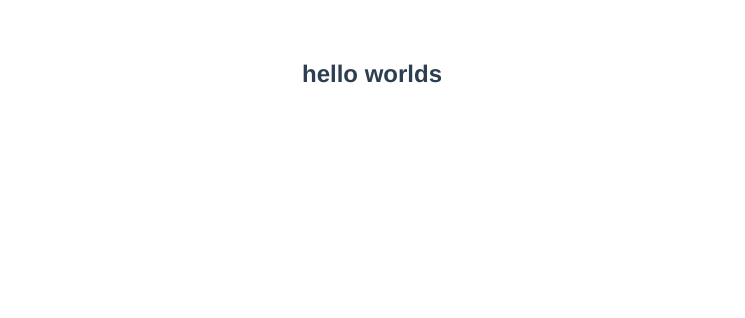
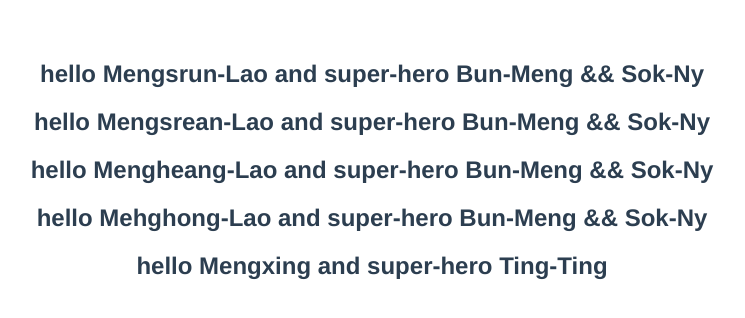
Before and after one commit to Mengsrun-Lao/vuejs3-component-tutorial, a Vue app: page / in a window 1280 px wide. Shown: the top 318 px of the page, without its empty margins (268-1013 px from the left). Built offline with nearby package versions, Linux system fonts and the light colour scheme.

Commit message:
T30 - component props

```diff
--- a/src/App.vue
+++ b/src/App.vue
@@ -1,5 +1,10 @@
 <template>
-  <Greet/>
+  <Greet name="Mengsrun-Lao"  heroName="Bun-Meng && Sok-Ny"/>
+  <Greet name="Mengsrean-Lao" heroName="Bun-Meng && Sok-Ny"/>
+  <Greet name="Mengheang-Lao" heroName="Bun-Meng && Sok-Ny"/>
+  <Greet name="Mehghong-Lao"  heroName="Bun-Meng && Sok-Ny"/>
+  <Greet :name="name"     :heroName="channel"/>
+
 </template>
 
 <script>
@@ -10,6 +15,12 @@ export default {
   name: 'App',
   components: {
     Greet,
+  },
+  data(){
+    return{
+      name:'Mengxing',
+      channel:'Ting-Ting'
+    }
   }
 }
 </script>
--- a/src/components/Greet.vue
+++ b/src/components/Greet.vue
@@ -1,11 +1,12 @@
 <template>
-    <h2>hello worlds</h2>
+    <h2>hello {{name}} and super-hero {{ heroName }}</h2>
 </template>
 
 <script>
 export default{
 
-    name:'Greeting-word'
+    name:'Greeting-word',
+    props: ['name','heroName']
 
 }
 </script>
```
